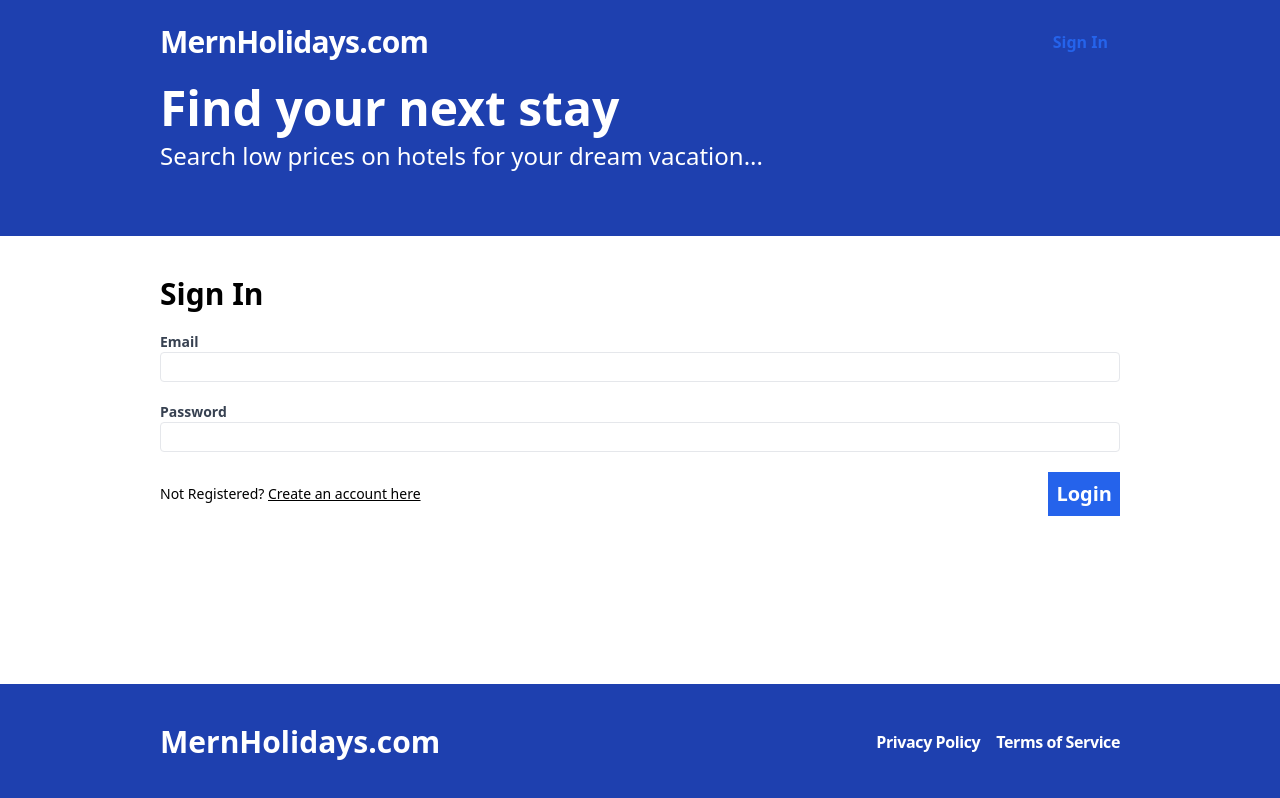
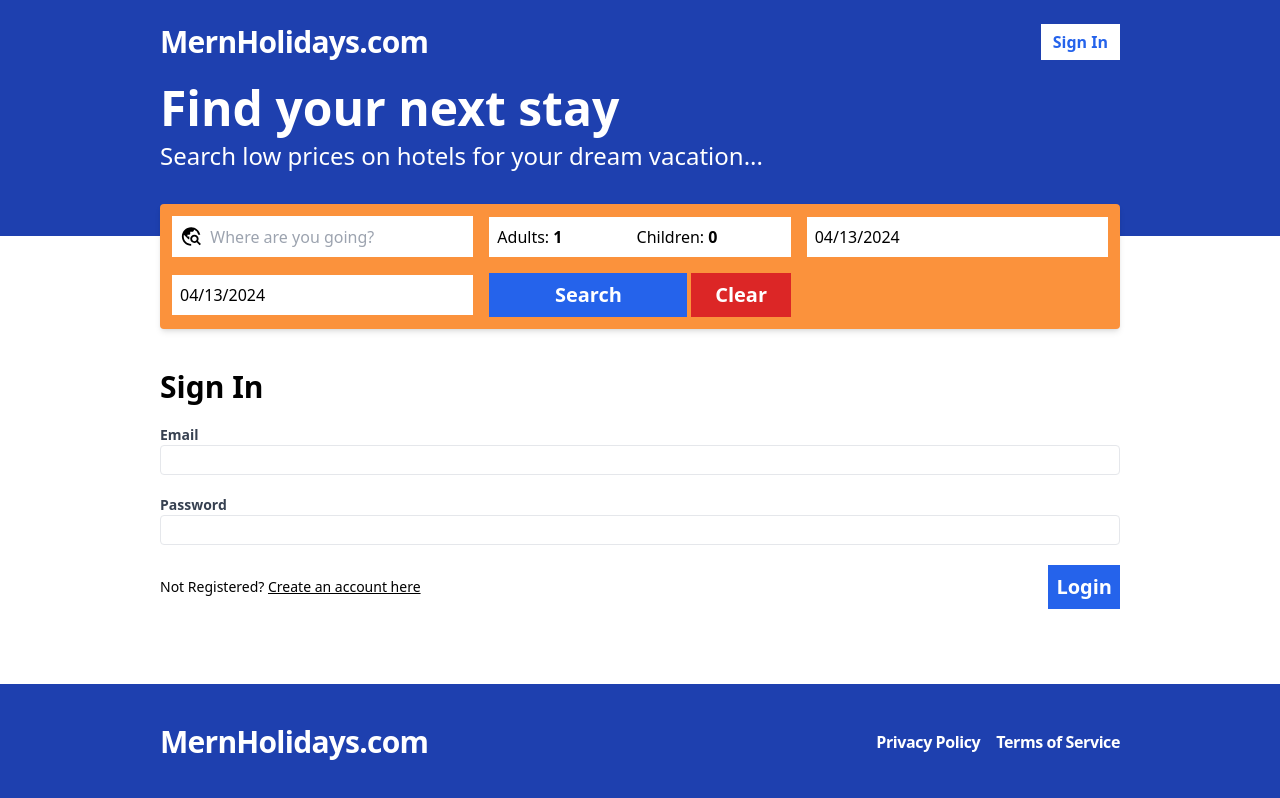
Before and after one commit to RahulBirgonda/Bookotel-App, a React (Vite) app in the folder frontend/: page /sign-in in a window 1280 px wide. Built offline with nearby package versions, Linux system fonts and the light colour scheme; no server answers.

Commit message:
added search funtionality

```diff
--- a/frontend/src/App.tsx
+++ b/frontend/src/App.tsx
@@ -12,7 +12,7 @@
 import { useAppContext } from "./contexts/AppContext";
 import MyHotels from "./pages/MyHotels";
 import EditHotel from "./pages/EditHotel";
-//import Search from "./pages/Search";
+import Search from "./pages/Search";
 
 const App = () => {
   const { isLoggedIn } = useAppContext();
@@ -28,15 +28,14 @@
               </Layout>
             }
           />
-          {/* <Route
+          <Route
             path="/search"
             element={
               <Layout>
                 <Search />
               </Layout>
             }
-          /> */}
-
+          />
           <Route
             path="/register"
             element={
--- a/frontend/src/api-client.ts
+++ b/frontend/src/api-client.ts
@@ -143,12 +143,12 @@
   queryParams.append("maxPrice", searchParams.maxPrice || "");
   queryParams.append("sortOption", searchParams.sortOption || "");
 
-  searchParams.facilities?.forEach((facility) =>
-    queryParams.append("facilities", facility)
-  );
+  // searchParams.facilities?.forEach((facility) =>
+  //   queryParams.append("facilities", facility)
+  // );
 
-  searchParams.types?.forEach((type) => queryParams.append("types", type));
-  searchParams.stars?.forEach((star) => queryParams.append("stars", star));
+  // searchParams.types?.forEach((type) => queryParams.append("types", type));
+  // searchParams.stars?.forEach((star) => queryParams.append("stars", star));
 
   const response = await fetch(
     `${API_BASE_URL}/api/hotels/search?${queryParams}`
--- a/frontend/src/components/Footer.tsx
+++ b/frontend/src/components/Footer.tsx
@@ -1,15 +1,17 @@
-export const Footer = () => {
+const Footer = () => {
   return (
     <div className="bg-blue-800 py-10">
       <div className="container mx-auto flex justify-between items-center">
-        <span className="text-3xl text-white font-bold tracking-light">
+        <span className="text-3xl text-white font-bold tracking-tight">
           MernHolidays.com
         </span>
         <span className="text-white font-bold tracking-tight flex gap-4">
           <p className="cursor-pointer">Privacy Policy</p>
-          <p className="cursor">Terms of Service</p>
+          <p className="cursor-pointer">Terms of Service</p>
         </span>
       </div>
     </div>
   );
 };
+
+export default Footer;
--- a/frontend/src/components/Header.tsx
+++ b/frontend/src/components/Header.tsx
@@ -4,13 +4,13 @@
 
 const Header = () => {
   const { isLoggedIn } = useAppContext();
+
   return (
     <div className="bg-blue-800 py-6">
       <div className="container mx-auto flex justify-between">
         <span className="text-3xl text-white font-bold tracking-tight">
           <Link to="/">MernHolidays.com</Link>
         </span>
-
         <span className="flex space-x-2">
           {isLoggedIn ? (
             <>
@@ -31,7 +31,7 @@
           ) : (
             <Link
               to="/sign-in"
-              className="flex items-center text-blue-600 px-3 font-bold  hover:bg-gray-100"
+              className="flex bg-white items-center text-blue-600 px-3 font-bold hover:bg-gray-100"
             >
               Sign In
             </Link>
--- /dev/null
+++ b/frontend/src/components/SearchBar.tsx
@@ -0,0 +1,113 @@
+import { FormEvent, useState } from "react";
+import { useSearchContext } from "../contexts/SearchContext";
+import { MdTravelExplore } from "react-icons/md";
+import DatePicker from "react-datepicker";
+import "react-datepicker/dist/react-datepicker.css";
+import { useNavigate } from "react-router-dom";
+
+const SearchBar = () => {
+  const navigate = useNavigate();
+  const search = useSearchContext();
+
+  const [destination, setDestination] = useState<string>(search.destination);
+  const [checkIn, setCheckIn] = useState<Date>(search.checkIn);
+  const [checkOut, setCheckOut] = useState<Date>(search.checkOut);
+  const [adultCount, setAdultCount] = useState<number>(search.adultCount);
+  const [childCount, setChildCount] = useState<number>(search.childCount);
+
+  const handleSubmit = (event: FormEvent) => {
+    event.preventDefault();
+    search.saveSearchValues(
+      destination,
+      checkIn,
+      checkOut,
+      adultCount,
+      childCount
+    );
+    navigate("/search");
+  };
+
+  const minDate = new Date();
+  const maxDate = new Date();
+  maxDate.setFullYear(maxDate.getFullYear() + 1);
+
+  return (
+    <form
+      onSubmit={handleSubmit}
+      className="-mt-8 p-3 bg-orange-400 rounded shadow-md grid grid-cols-2 lg:grid-cols-3 2xl:grid-cols-5 items-center gap-4"
+    >
+      <div className="flex flex-row items-center flex-1 bg-white p-2">
+        <MdTravelExplore size={25} className="mr-2" />
+        <input
+          placeholder="Where are you going?"
+          className="text-md w-full focus:outline-none"
+          value={destination}
+          onChange={(event) => setDestination(event.target.value)}
+        />
+      </div>
+
+      <div className="flex bg-white px-2 py-1 gap-2">
+        <label className="items-center flex">
+          Adults:
+          <input
+            className="w-full p-1 focus:outline-none font-bold"
+            type="number"
+            min={1}
+            max={20}
+            value={adultCount}
+            onChange={(event) => setAdultCount(parseInt(event.target.value))}
+          />
+        </label>
+        <label className="items-center flex">
+          Children:
+          <input
+            className="w-full p-1 focus:outline-none font-bold"
+            type="number"
+            min={0}
+            max={20}
+            value={childCount}
+            onChange={(event) => setChildCount(parseInt(event.target.value))}
+          />
+        </label>
+      </div>
+      <div>
+        <DatePicker
+          selected={checkIn}
+          onChange={(date) => setCheckIn(date as Date)}
+          selectsStart
+          startDate={checkIn}
+          endDate={checkOut}
+          minDate={minDate}
+          maxDate={maxDate}
+          placeholderText="Check-in Date"
+          className="min-w-full bg-white p-2 focus:outline-none"
+          wrapperClassName="min-w-full"
+        />
+      </div>
+      <div>
+        <DatePicker
+          selected={checkOut}
+          onChange={(date) => setCheckOut(date as Date)}
+          selectsStart
+          startDate={checkIn}
+          endDate={checkOut}
+          minDate={minDate}
+          maxDate={maxDate}
+          placeholderText="Check-out Date"
+          className="min-w-full bg-white p-2 focus:outline-none"
+          wrapperClassName="min-w-full"
+        />
+      </div>
+      <div className="flex gap-1">
+        <button className="w-2/3 bg-blue-600 text-white h-full p-2 font-bold text-xl hover:bg-blue-500">
+          Search
+        </button>
+        <button className="w-1/3 bg-red-600 text-white h-full p-2 font-bold text-xl hover:bg-red-500">
+          Clear
+        </button>
+      </div>
+    </form>
+  );
+};
+
+export default SearchBar;
--- a/frontend/src/components/SearchResultCard.tsx
+++ b/frontend/src/components/SearchResultsCard.tsx
@@ -43,9 +43,9 @@
                 {facility}
               </span>
             ))}
-            <span className="text-sm">
-              {hotel.facilities.length > 3 &&
-                `+${hotel.facilities.length - 3} more`}
+            <span className="text-lg">
+              {hotel.facilities.length > 2 &&
+                `+${hotel.facilities.length - 2} more`}
             </span>
           </div>
           <div className="flex flex-col items-end gap-1">
--- /dev/null
+++ b/frontend/src/contexts/SearchContext.tsx
@@ -0,0 +1,83 @@
+import React, { useContext, useState } from "react";
+
+type SearchContext = {
+  destination: string;
+  checkIn: Date;
+  checkOut: Date;
+  adultCount: number;
+  childCount: number;
+  hotelId: string;
+  saveSearchValues: (
+    destination: string,
+    checkIn: Date,
+    checkOut: Date,
+    adultCount: number,
+    childCount: number
+  ) => void;
+};
+
+const SearchContext = React.createContext<SearchContext | undefined>(undefined);
+
+type SearchContextProviderProps = {
+  children: React.ReactNode;
+};
+
+export const SearchContextProvider = ({
+  children,
+}: SearchContextProviderProps) => {
+  const [destination, setDestination] = useState<string>("");
+  const [checkIn, setCheckIn] = useState<Date>(new Date());
+  const [checkOut, setCheckOut] = useState<Date>(new Date());
+  const [adultCount, setAdultCount] = useState<number>(1);
+  const [childCount, setChildCount] = useState<number>(0);
+  const [hotelId, setHotelId] = useState<string>("");
+
+  const saveSearchValues = (
+    destination: string,
+    checkIn: Date,
+    checkOut: Date,
+    adultCount: number,
+    childCount: number,
+    hotelId?: string
+  ) => {
+    setDestination(destination);
+    setCheckIn(checkIn);
+    setCheckOut(checkOut);
+    setAdultCount(adultCount);
+    setChildCount(childCount);
+    if (hotelId) {
+      setHotelId(hotelId);
+    }
+
+    sessionStorage.setItem("destination", destination);
+    sessionStorage.setItem("checkIn", checkIn.toISOString());
+    sessionStorage.setItem("checkOut", checkOut.toISOString());
+    sessionStorage.setItem("adultCount", adultCount.toString());
+    sessionStorage.setItem("childCount", childCount.toString());
+
+    if (hotelId) {
+      sessionStorage.setItem("hotelId", hotelId);
+    }
+  };
+
+  return (
+    <SearchContext.Provider
+      value={{
+        destination,
+        checkIn,
+        checkOut,
+        adultCount,
+        childCount,
+        hotelId,
+        saveSearchValues,
+      }}
+    >
+      {children}
+    </SearchContext.Provider>
+  );
+};
+
+export const useSearchContext = () => {
+  const context = useContext(SearchContext);
+  return context as SearchContext;
+};
--- a/frontend/src/layouts/Layout.tsx
+++ b/frontend/src/layouts/Layout.tsx
@@ -1,7 +1,7 @@
-import { Footer } from "../components/Footer";
+import Footer from "../components/Footer";
 import Header from "../components/Header";
 import { Hero } from "../components/Hero";
-//import SearchBar from "../components/SearchBar";
+import SearchBar from "../components/SearchBar";
 
 interface Props {
   children: React.ReactNode;
@@ -12,9 +12,9 @@
     <div className="flex flex-col min-h-screen">
       <Header />
       <Hero />
-      {/* <div className="container mx-auto">
+      <div className="container mx-auto">
         <SearchBar />
-      </div> */}
+      </div>
       <div className="container mx-auto py-10 flex-1">{children}</div>
       <Footer />
     </div>
--- a/frontend/src/main.tsx
+++ b/frontend/src/main.tsx
@@ -4,7 +4,7 @@
 import "./index.css";
 import { QueryClient, QueryClientProvider } from "react-query";
 import { AppContextProvider } from "./contexts/AppContext.tsx";
-// import { SearchContextProvider } from "./contexts/SearchContext";
+import { SearchContextProvider } from "./contexts/SearchContext.tsx";
 
 const queryClient = new QueryClient({
   defaultOptions: {
@@ -17,7 +17,9 @@
   <React.StrictMode>
     <QueryClientProvider client={queryClient}>
       <AppContextProvider>
-        <App />
+        <SearchContextProvider>
+          <App />
+        </SearchContextProvider>
       </AppContextProvider>
     </QueryClientProvider>
   </React.StrictMode>
--- /dev/null
+++ b/frontend/src/pages/Search.tsx
@@ -0,0 +1,92 @@
+import { useQuery } from "react-query";
+import { useSearchContext } from "../contexts/SearchContext";
+import * as apiClient from "../api-client";
+import { useState } from "react";
+import SearchResultsCard from "../components/SearchResultsCard";
+import Pagination from "../components/Pagination";
+
+const Search = () => {
+  const search = useSearchContext();
+  const [page, setPage] = useState<number>(1);
+
+  const searchParams = {
+    destination: search.destination,
+    checkIn: search.checkIn.toISOString(),
+    checkOut: search.checkOut.toISOString(),
+    adultCount: search.adultCount.toString(),
+    childCount: search.childCount.toString(),
+    page: page.toString(),
+    // stars: selectedStars,
+    // types: selectedHotelTypes,
+    // facilities: selectedFacilities,
+    // maxPrice: selectedPrice?.toString(),
+    // sortOption,
+  };
+
+  const { data: hotelData } = useQuery(["searchHotels", searchParams], () =>
+    apiClient.searchHotels(searchParams)
+  );
+
+  return (
+    <div className="grid grid-cols-1 lg:grid-cols-[250px_1fr] gap-5">
+      <div className="rounded-lg border border-slate-300 p-5 h-fit sticky top-10">
+        <div className="space-y-5">
+          <h3 className="text-lg font-semibold border-b border-slate-300 pb-5">
+            Filter by:
+          </h3>
+          {/* TODO */}
+          {/* <StarRatingFilter
+            selectedStars={selectedStars}
+            onChange={handleStarsChange}
+          />
+          <HotelTypesFilter
+            selectedHotelTypes={selectedHotelTypes}
+            onChange={handleHotelTypeChange}
+          />
+          <FacilitiesFilter
+            selectedFacilities={selectedFacilities}
+            onChange={handleFacilityChange}
+          />
+          <PriceFilter
+            selectedPrice={selectedPrice}
+            onChange={(value?: number) => setSelectedPrice(value)}
+          /> */}
+        </div>
+      </div>
+      <div className="flex flex-col gap-5">
+        <div className="flex justify-between items-center">
+          <span className="text-xl font-bold">
+            {hotelData?.pagination.total} Hotels found
+            {search.destination ? ` in ${search.destination}` : ""}
+          </span>
+          {/* <select
+            value={sortOption}
+            onChange={(event) => setSortOption(event.target.value)}
+            className="p-2 border rounded-md"
+          >
+            <option value="">Sort By</option>
+            <option value="starRating">Star Rating</option>
+            <option value="pricePerNightAsc">
+              Price Per Night (low to high)
+            </option>
+            <option value="pricePerNightDesc">
+              Price Per Night (high to low)
+            </option>
+          </select> */}
+        </div>
+        {hotelData?.data.map((hotel) => (
+          <SearchResultsCard hotel={hotel} />
+        ))}
+        <div>
+          <Pagination
+            page={hotelData?.pagination.page || 1}
+            pages={hotelData?.pagination.pages || 1}
+            onPageChange={(page) => setPage(page)}
+          />
+        </div>
+      </div>
+    </div>
+  );
+};
+
+export default Search;
```
